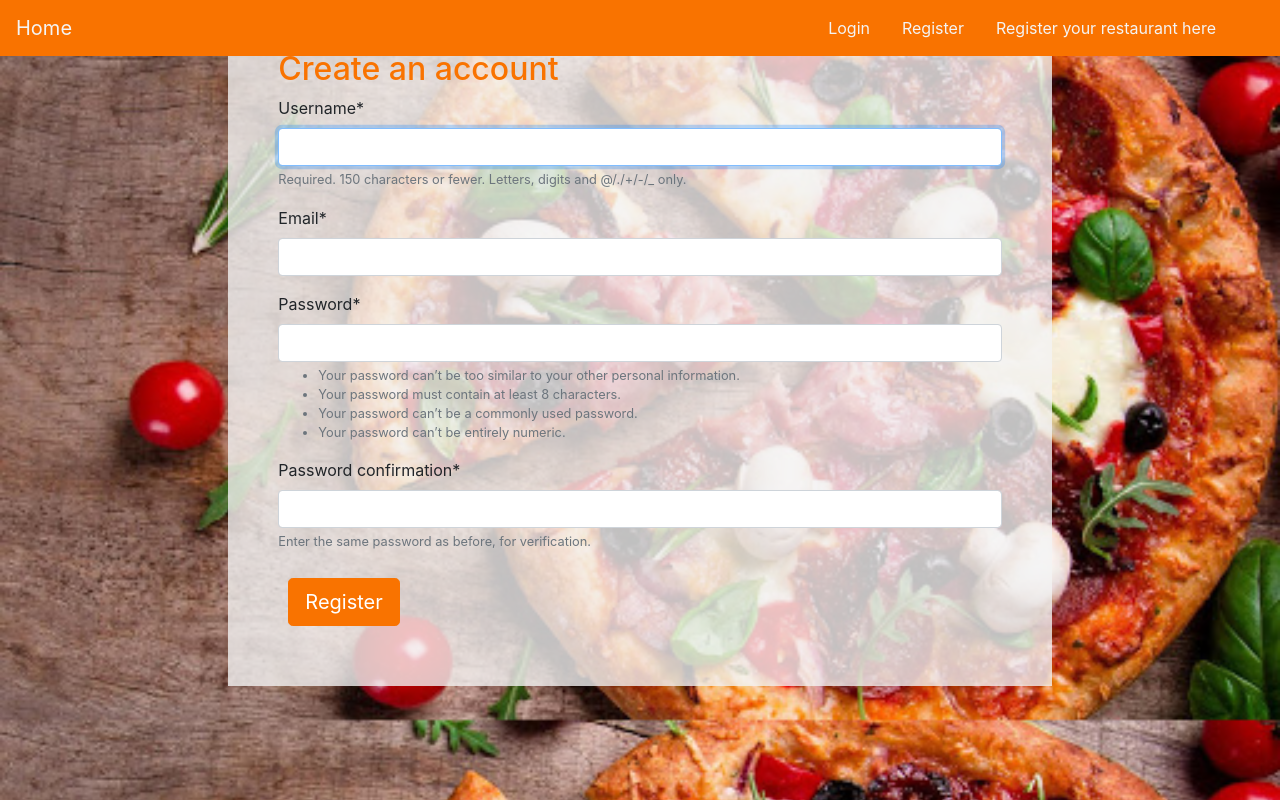
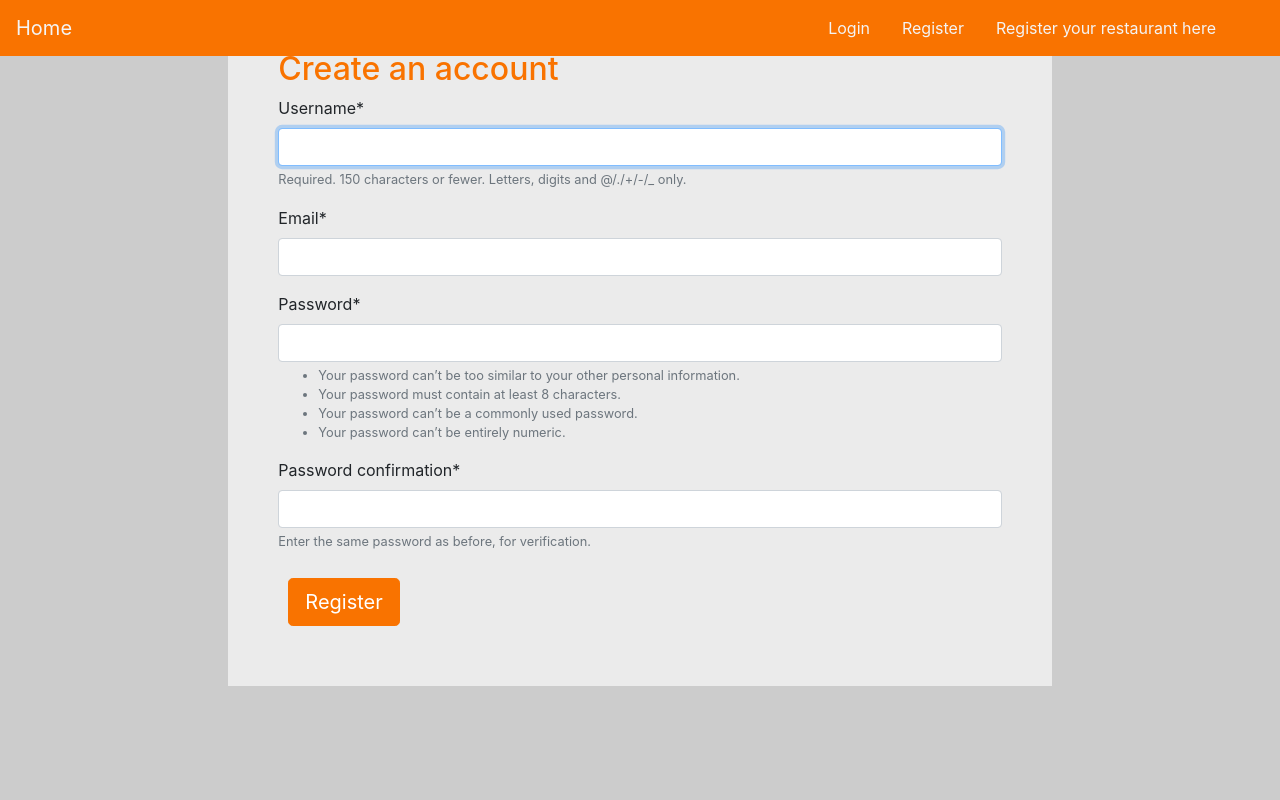
Before and after one commit to BaptisteVan1/WSB_Project, a Django app: page /register/ in a window 1280 px wide. Run offline with Django 3.2, Linux system fonts and the light colour scheme; some libraries are stand-ins or nearby versions.

Commit message:
Update style.css

```diff
--- a/restaurants/static/restaurants/style.css
+++ b/restaurants/static/restaurants/style.css
@@ -32,7 +32,7 @@
 
 
 body {
-    background-image: url('/static/restaurants/img/headerback.jpg');
+
     background-color: #cccccc;
     background-size: cover;
    }
```
